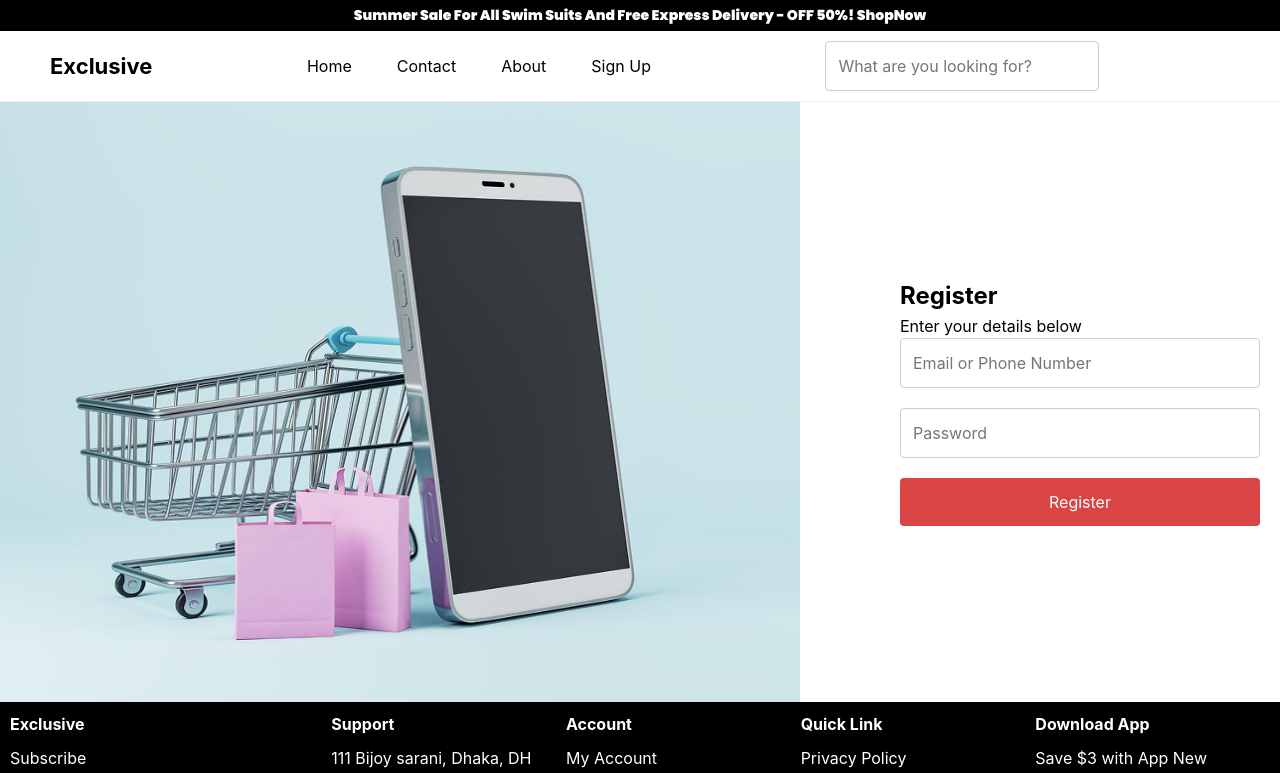
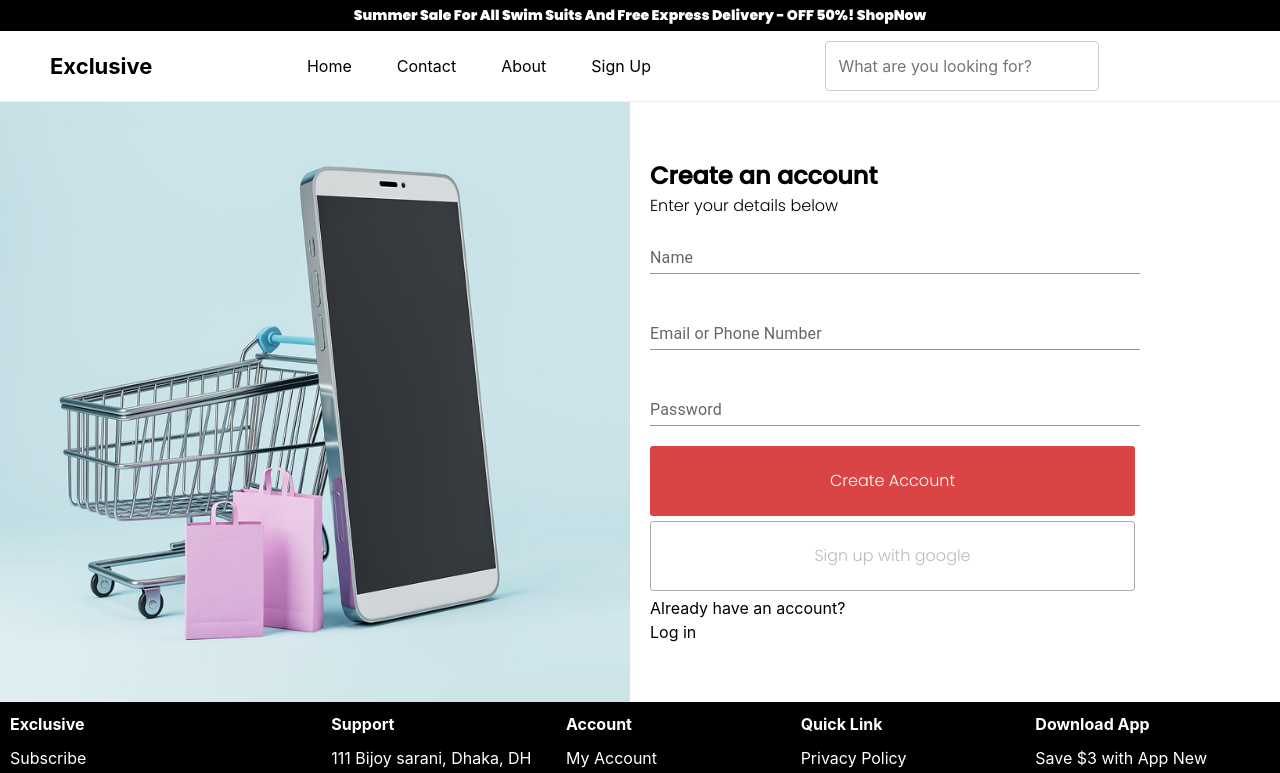
Before and after one commit to S907/exclu_ecomm, a React (Vite) app: page / in a window 1280 px wide. Shown: the top 773 px of the page. Built offline with nearby package versions, Linux system fonts and the light colour scheme; no server answers.

Commit message:
design changes

```diff
--- a/src/pages/register/RegisterPage.jsx
+++ b/src/pages/register/RegisterPage.jsx
@@ -1,5 +1,7 @@
 import React from 'react'
 import phnImg from '../../../public/images/screenImg.png'
+import { TextField } from '@mui/material';
+
 function RegisterPage() {
 
   return (
@@ -26,7 +28,7 @@ function RegisterPage() {
       </header>
 
       {/* Hero/Login */}
-      <div style={stylesSx.hero}>
+      <section style={stylesSx.hero}>
         <div style={stylesSx.imageWrapper}>
           <img
             src={phnImg}
@@ -35,18 +37,36 @@ function RegisterPage() {
           />
         </div>
         <div style={stylesSx.formWrapper}>
-          <h2>Register</h2>
-          <p>Enter your details below</p>
+          <h2 style={{ fontFamily: 'Poppins-Medium' }}>Create an account</h2>
+          <p style={{ fontFamily: 'Poppins-Light' }}>Enter your details below</p>
           <form style={stylesSx.form}>
-            <input style={stylesSx.input} type="text" placeholder="Email or Phone Number" />
-            <input style={stylesSx.input} type="password" placeholder="Password" />
-            <button style={stylesSx.button}>Register</button>
+            {/* <input style={stylesSx.input} type="text" placeholder="Email or Phone Number" /> */}
+            {/* <input style={stylesSx.input} type="password" placeholder="Password" /> */}
+            {/* <button style={stylesSx.button}>Register</button> */}
             {/* <a href="#" style={{ color: '#db4444', textAlign: 'right' }}>
               Forgot Password?
             </a> */}
+            <section style={{ width: '98%' }}>
+              <TextField id="standard-basic" label="Name" variant="standard" margin="dense" style={{ width: '100%', marginBottom: 20 }} />
+              <TextField id="standard-basic" label="Email or Phone Number" variant="standard" margin="dense" style={{ width: '100%', marginBottom: 20 }} />
+              <TextField id="standard-basic" label="Password" variant="standard" margin="dense" style={{ width: '100%', marginBottom: 20 }} />
+            </section>
+            <section style={stylesSx.sectionBtn}>
+              <div style={stylesSx.sectDiv}>
+                {/* <a style={{color:'#fff',fontFamily:'Poppins-Light'}}>Create Account</a> */}
+                <a style={{ color: '#fff', fontFamily: 'Poppins-Light' }} href="">Create Account</a>
+              </div>
+              <div style={stylesSx.sectDiv2}>
+                <a style={{ color: '#bbb', fontFamily: 'Poppins-Light' }} href="">Sign up with google</a>
+              </div>
+              <div>
+                <p>Already have an account?</p>
+                <p>Log in</p>
+              </div>
+            </section>
           </form>
         </div>
-      </div>
+      </section>
 
       {/* Footer */}
       <footer style={stylesSx.footer}>
@@ -124,28 +144,28 @@ const stylesSx = {
     // flexWrap: 'wrap',
     // justifyContent:'space-evenly',
     // backgroundColor:'red',
-    padding:'10px 50px'
+    padding: '10px 50px'
   },
   nav: {
     display: 'flex',
     gap: 20,
     alignItems: 'center',
     // backgroundColor:'green',
-    flex:1,
-    justifyContent:'space-evenly'
+    flex: 1,
+    justifyContent: 'space-evenly'
   },
-  innerNav:{
+  innerNav: {
     // backgroundColor:'white',
     // padding:20
     // width:200
     // flex:1
-    flex:0.5,
-    display:'flex',
-    alignItems:'center',
-    justifyContent:'center',
-    gap:15
+    flex: 0.5,
+    display: 'flex',
+    alignItems: 'center',
+    justifyContent: 'center',
+    gap: 15
   },
-  iconName:{
+  iconName: {
 
   },
   hero: {
@@ -154,12 +174,17 @@ const stylesSx = {
     // padding: '40px 20px',
     justifyContent: 'center',
     alignItems: 'center',
+    gap: 20
     // marginRight:20
     // backgroundColor:'green'
   },
   imageWrapper: {
-    flex: '1 1 300px',
+    // flex: '1 1 300px',
+    // flex:1,
     // padding: 20,
+    // backgroundColor:'green',
+    width: '50%',
+    flex: '1 1 300px'
   },
   image: {
     width: '100%',
@@ -168,13 +193,42 @@ const stylesSx = {
   },
   formWrapper: {
     flex: '1 1 300px',
-    padding: 20,
-    maxWidth: 400,
+    // maxWidth: 500,
+    // padding: 20,
+    // backgroundColor:'red'
   },
   form: {
     display: 'flex',
     flexDirection: 'column',
-    gap: 20,
+    width: 500,
+    // backgroundColor:'green',
+    // margin:10
+  },
+  sectionBtn: {
+    // backgroundColor: 'green',
+    // gap:10,
+    display: 'flex',
+    flexDirection: 'column',
+    // alignItems: 'center',
+    // justifyContent: 'center',
+    gap: 5,
+    height: 200
+  },
+  sectDiv: {
+    backgroundColor: '#db4444',
+    width: '97%',
+    minHeight: 70,
+    display: 'flex',
+    justifyContent: 'center',
+    alignItems: 'center',
+    borderRadius: 3
+  },
+  sectDiv2: {
+    backgroundColor: '#fff',
+    width: '97%',
+    minHeight: 70, display: 'flex', justifyContent: 'center',
+    alignItems: 'center', borderRadius: 3,
+    border: '1px solid #ABABAB'
   },
   input: {
     padding: 12,
```
